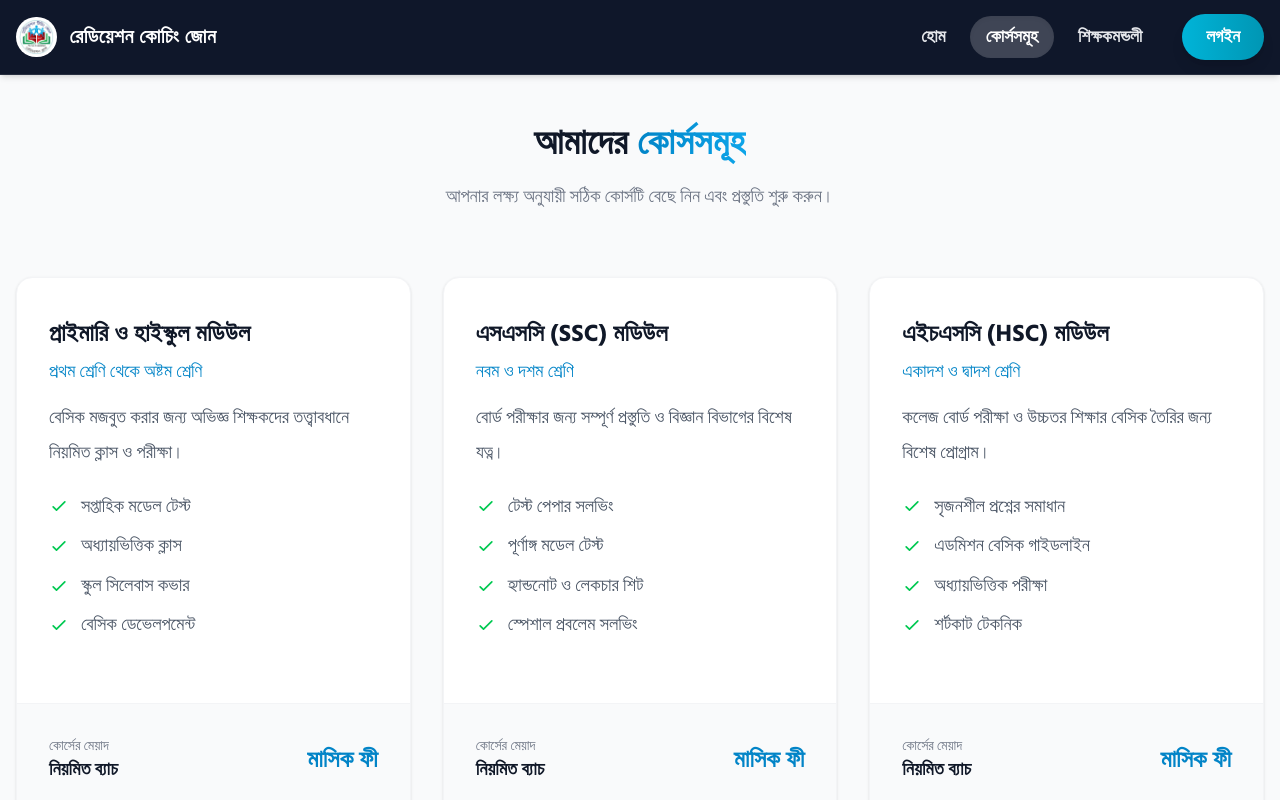
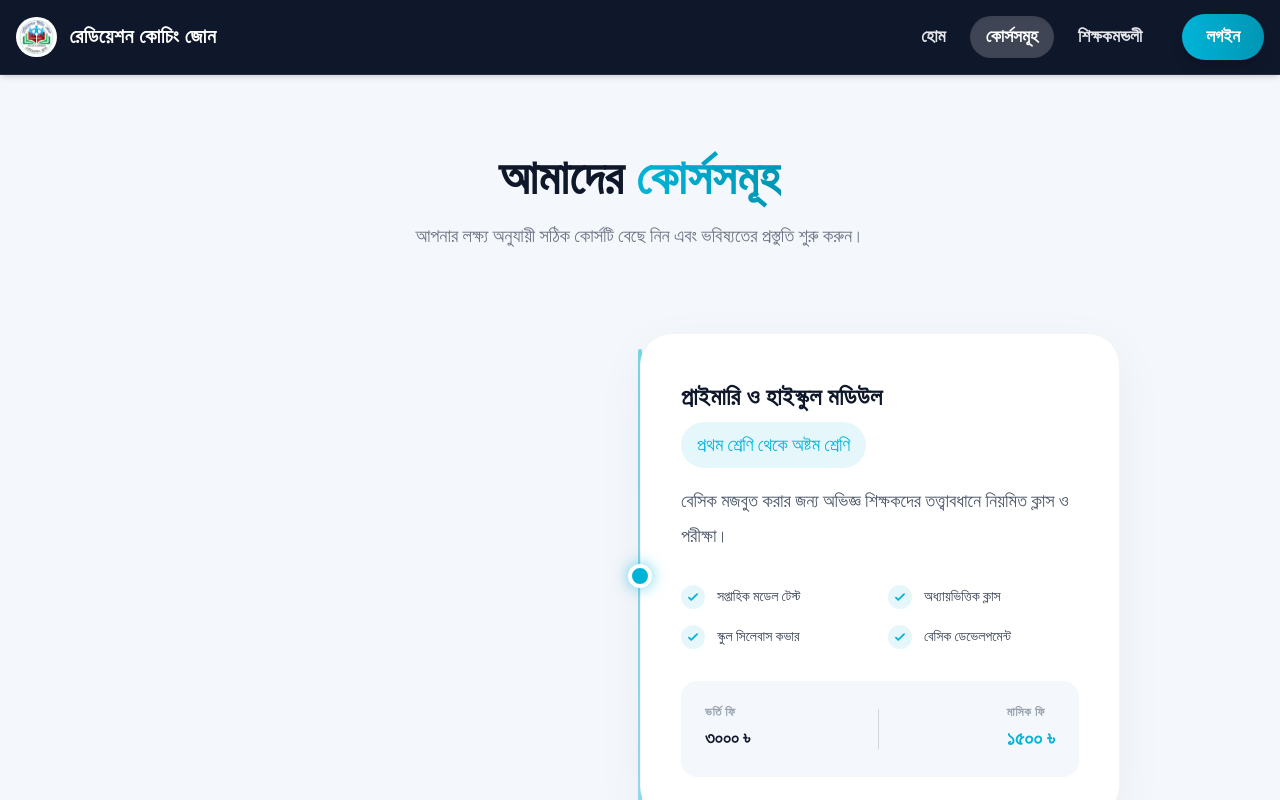
Before and after one commit to Supto71/Radiation-Coaching, a React (Vite) app in the folder frontend/: page /courses in a window 1280 px wide. Shown: the top 800 px of the page. Built offline with nearby package versions, Linux system fonts and the light colour scheme.

Commit message:
Redesign Courses page to timeline layout with dual fees

```diff
--- a/frontend/src/pages/Courses.jsx
+++ b/frontend/src/pages/Courses.jsx
@@ -11,7 +11,8 @@ const Courses = () => {
         "স্কুল সিলেবাস কভার",
         "বেসিক ডেভেলপমেন্ট"
       ],
-      price: "মাসিক ফী",
+      enrollmentFee: "৩০০০ ৳",
+      monthlyFee: "১৫০০ ৳",
       duration: "নিয়মিত ব্যাচ"
     },
     {
@@ -25,7 +26,8 @@ const Courses = () => {
         "হ্যান্ডনোট ও লেকচার শিট",
         "স্পেশাল প্রবলেম সলভিং"
       ],
-      price: "মাসিক ফী",
+      enrollmentFee: "৩৫০০ ৳",
+      monthlyFee: "২০০০ ৳",
       duration: "নিয়মিত ব্যাচ"
     },
     {
@@ -39,52 +41,90 @@ const Courses = () => {
         "অধ্যায়ভিত্তিক পরীক্ষা",
         "শর্টকাট টেকনিক"
       ],
-      price: "মাসিক ফী",
+      enrollmentFee: "৪০০০ ৳",
+      monthlyFee: "২৫০০ ৳",
       duration: "নিয়মিত ব্যাচ"
     }
   ];
 
   return (
-    <div className="py-12 bg-gray-50 min-h-screen">
-      <div className="container mx-auto px-4">
-        <div className="text-center mb-16">
-          <h1 className="text-4xl font-bold text-gray-900 mb-4">আমাদের <span className="text-transparent bg-clip-text bg-gradient-to-r from-primary to-secondary">কোর্সসমূহ</span></h1>
-          <p className="text-gray-500 max-w-2xl mx-auto text-lg">আপনার লক্ষ্য অনুযায়ী সঠিক কোর্সটি বেছে নিন এবং প্রস্তুতি শুরু করুন।</p>
+    <div className="py-20 min-h-screen" style={{ backgroundColor: 'var(--color-bg-light, #f4f7fb)' }}>
+      <div className="container mx-auto px-4 sm:px-8 max-w-6xl">
+
+        {/* Header Section */}
+        <div className="text-center mb-20">
+          <h1 className="text-4xl md:text-5xl font-extrabold text-[#0f172a] mb-4">আমাদের <span className="text-transparent bg-clip-text bg-gradient-to-r from-[#00b4d8] to-[#0096b4]">কোর্সসমূহ</span></h1>
+          <p className="text-gray-500 max-w-2xl mx-auto text-lg font-medium">আপনার লক্ষ্য অনুযায়ী সঠিক কোর্সটি বেছে নিন এবং ভবিষ্যতের প্রস্তুতি শুরু করুন।</p>
         </div>
 
-        <div className="grid md:grid-cols-2 lg:grid-cols-3 gap-8">
-          {courseList.map((course) => (
-            <div key={course.id} className="bg-white rounded-2xl shadow-sm border border-gray-100 hover:shadow-xl transition-all flex flex-col overflow-hidden group">
-              <div className="h-2 w-full bg-gradient-to-r from-primary to-secondary transform origin-left scale-x-0 group-hover:scale-x-100 transition-transform duration-300"></div>
-              <div className="p-8 flex-grow">
-                <h2 className="text-2xl font-bold text-gray-900 mb-1">{course.title}</h2>
-                <p className="text-primary font-medium mb-3">{course.subtitle}</p>
-                <p className="text-gray-600 mb-6 line-clamp-3">{course.description}</p>
+        {/* Timeline Layout */}
+        <div className="relative">
+          {/* Vertical Line */}
+          <div className="absolute left-8 md:left-1/2 top-4 bottom-4 w-1 bg-gradient-to-b from-[#00b4d8]/50 to-[#0096b4]/10 rounded-full transform md:-translate-x-1/2"></div>
 
-                <div className="space-y-3 mb-8">
+          <div className="space-y-12 md:space-y-20">
+            {courseList.map((course, index) => {
+              const isLeft = index % 2 === 0;
+
+              return (
+                <div key={course.id} className={`relative flex flex-col md:flex-row items-center ${isLeft ? '' : 'md:flex-row-reverse'}`}>
+
+                  {/* Timeline Dot */}
+                  <div className="absolute left-8 md:left-1/2 w-6 h-6 rounded-full bg-[#00b4d8] border-4 border-white shadow-[0_0_15px_rgba(0,180,216,0.6)] transform -translate-x-1/2 top-8 md:top-1/2 md:-translate-y-1/2 z-10"></div>
+
+                  {/* Empty space for alternating layout */}
+                  <div className="hidden md:block md:w-1/2"></div>
+
+                  {/* Course Card */}
+                  <div className={`w-full md:w-1/2 pl-16 md:pl-0 ${isLeft ? 'md:pr-12 lg:pr-16' : 'md:pl-12 lg:pl-16'}`}>
+                    <div className="bg-white rounded-[2rem] shadow-[0_15px_50px_rgba(0,0,0,0.05)] border border-gray-100 hover:shadow-[0_20px_50px_rgba(0,180,216,0.15)] transition-all duration-300 overflow-hidden group transform hover:-translate-y-1">
+
+                      {/* Top Gradient Bar */}
+                      <div className="h-2 w-full bg-gradient-to-r from-[#00b4d8] to-[#0096b4] transform origin-left scale-x-0 group-hover:scale-x-100 transition-transform duration-500"></div>
+
+                      <div className="p-8 sm:p-10">
+                        <h2 className="text-2xl font-bold text-[#0f172a] mb-2">{course.title}</h2>
+                        <p className="inline-block bg-[#00b4d8]/10 text-[#00b4d8] font-bold px-4 py-1.5 rounded-full text-sm mb-4">
+                          {course.subtitle}
+                        </p>
+                        <p className="text-gray-600 mb-8 leading-relaxed">{course.description}</p>
+
+                        {/* Features List */}
+                        <div className="grid grid-cols-1 sm:grid-cols-2 gap-4 mb-8">
                           {course.features.map((feature, idx) => (
-                    <div key={idx} className="flex items-center text-gray-600">
-                      <svg className="w-5 h-5 text-green-500 mr-3 flex-shrink-0" fill="none" viewBox="0 0 24 24" stroke="currentColor">
-                        <path strokeLinecap="round" strokeLinejoin="round" strokeWidth={2} d="M5 13l4 4L19 7" />
+                            <div key={idx} className="flex items-center text-gray-700 font-medium text-sm">
+                              <span className="w-6 h-6 rounded-full bg-[#00b4d8]/10 flex items-center justify-center mr-3 flex-shrink-0">
+                                <svg className="w-3.5 h-3.5 text-[#00b4d8]" fill="none" viewBox="0 0 24 24" stroke="currentColor">
+                                  <path strokeLinecap="round" strokeLinejoin="round" strokeWidth={3} d="M5 13l4 4L19 7" />
                                 </svg>
+                              </span>
                               {feature}
                             </div>
                           ))}
                         </div>
+
+                        {/* Pricing & Duration */}
+                        <div className="bg-[#f4f7fb] rounded-2xl p-6 mt-6 flex flex-col sm:flex-row justify-between items-center gap-4">
+                          <div className="w-full sm:w-auto">
+                            <span className="block text-xs font-bold text-gray-400 uppercase tracking-wider mb-1">ভর্তি ফি</span>
+                            <span className="font-bold text-[#0f172a] text-lg">{course.enrollmentFee}</span>
+                          </div>
+                          <div className="hidden sm:block w-px h-10 bg-gray-300"></div>
+                          <div className="w-full sm:w-auto">
+                            <span className="block text-xs font-bold text-gray-400 uppercase tracking-wider mb-1">মাসিক ফি</span>
+                            <span className="font-bold text-[#00b4d8] text-xl">{course.monthlyFee}</span>
+                          </div>
                         </div>
 
-              <div className="p-8 bg-gray-50 border-t border-gray-100 mt-auto flex justify-between items-center">
-                <div>
-                  <span className="block text-sm text-gray-500">কোর্সের মেয়াদ</span>
-                  <span className="font-semibold text-gray-900">{course.duration}</span>
-                </div>
-                <div className="text-right">
-                  <span className="block text-2xl font-bold text-primary">{course.price}</span>
                       </div>
                     </div>
                   </div>
-          ))}
                 </div>
+              );
+            })}
+          </div>
+        </div>
+
       </div>
     </div>
   );
```
Lines whose indentation alone changed are shown as unchanged.
